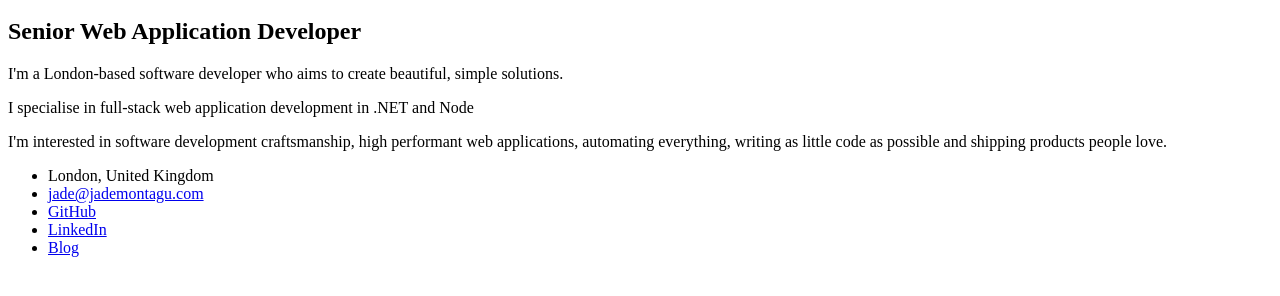
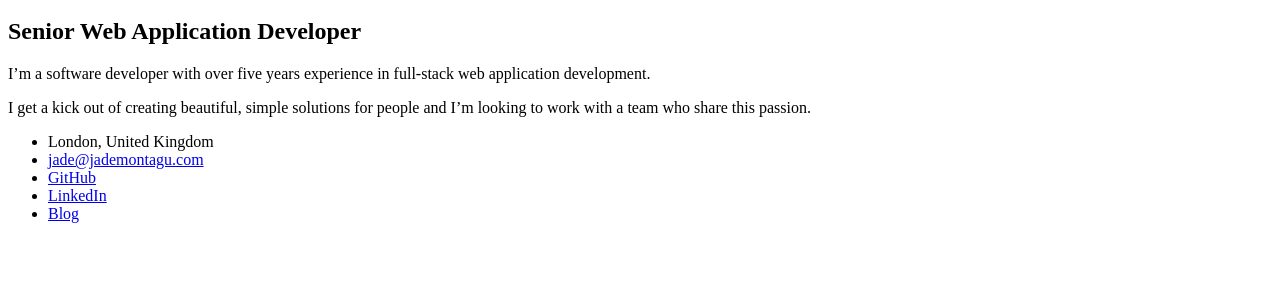
Before and after one commit to JMontagu/jmontagu.github.io, a plain HTML site: page index.html in a window 1280 px wide. Shown: the part 48-344 px from the top of the page. Drawn offline with Linux system fonts and the light colour scheme.

Commit message:
Update content

```diff
--- a/index.html
+++ b/index.html
@@ -7,9 +7,8 @@
 	<body>
 		<h1>Jade Montagu</h1>
 		<h2>Senior Web Application Developer</h2>
-		<p>I'm a London-based software developer who aims to create  beautiful, simple solutions.</p>
-		<p>I specialise in full-stack web application development in .NET and Node</p>
-		<p>I'm interested in software development craftsmanship, high performant web applications, automating everything, writing as little code as possible and shipping products people love.</p>
+		<p>I’m a software developer with over five years experience in full-stack web application development.</p>
+		<p></p>I  get a kick out of creating beautiful, simple solutions for people and I’m looking to work with a team who share this passion.</p>
 		<ul>
 			<li>London, United Kingdom</li>
 			<li><a href="mailto:jade@jademontagu.com">jade@jademontagu.com</li>
```
